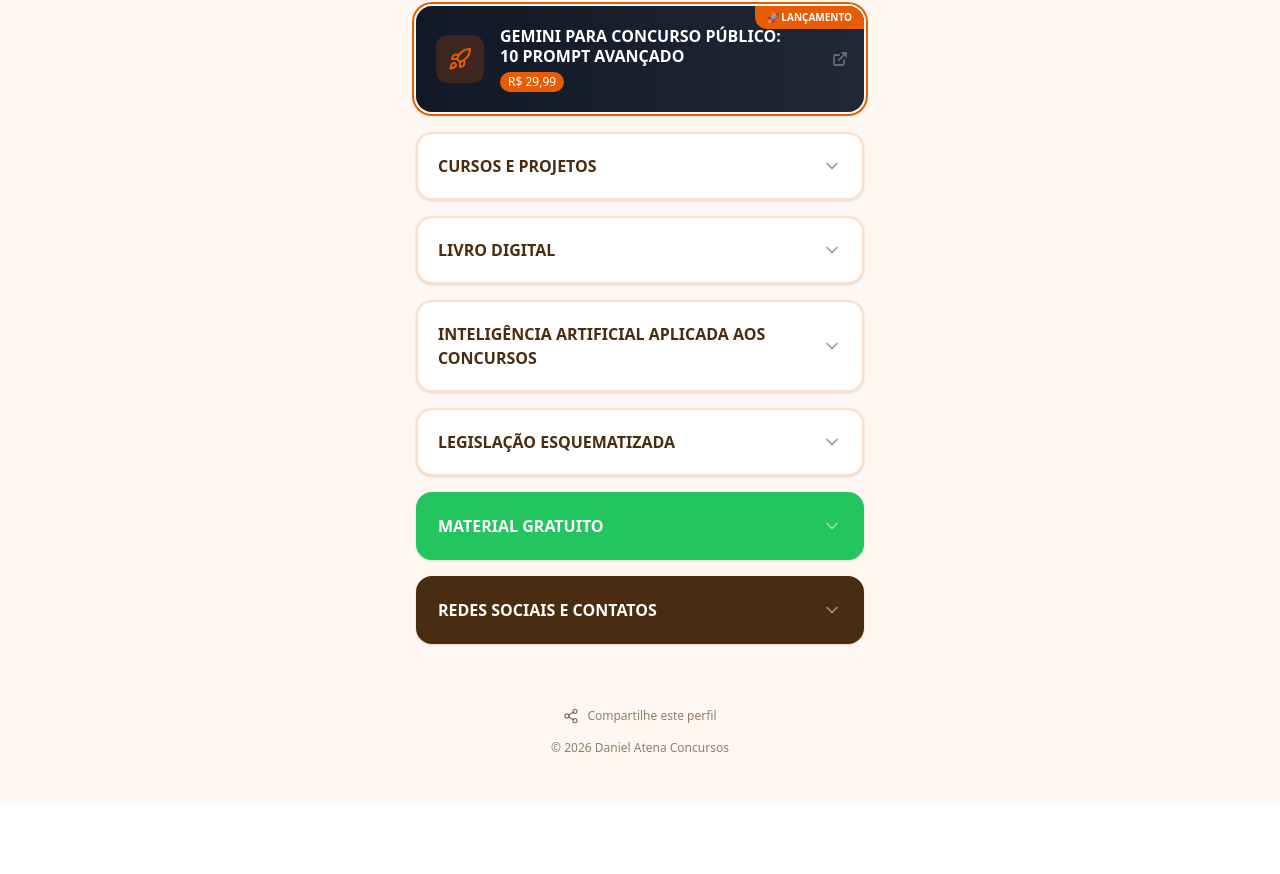
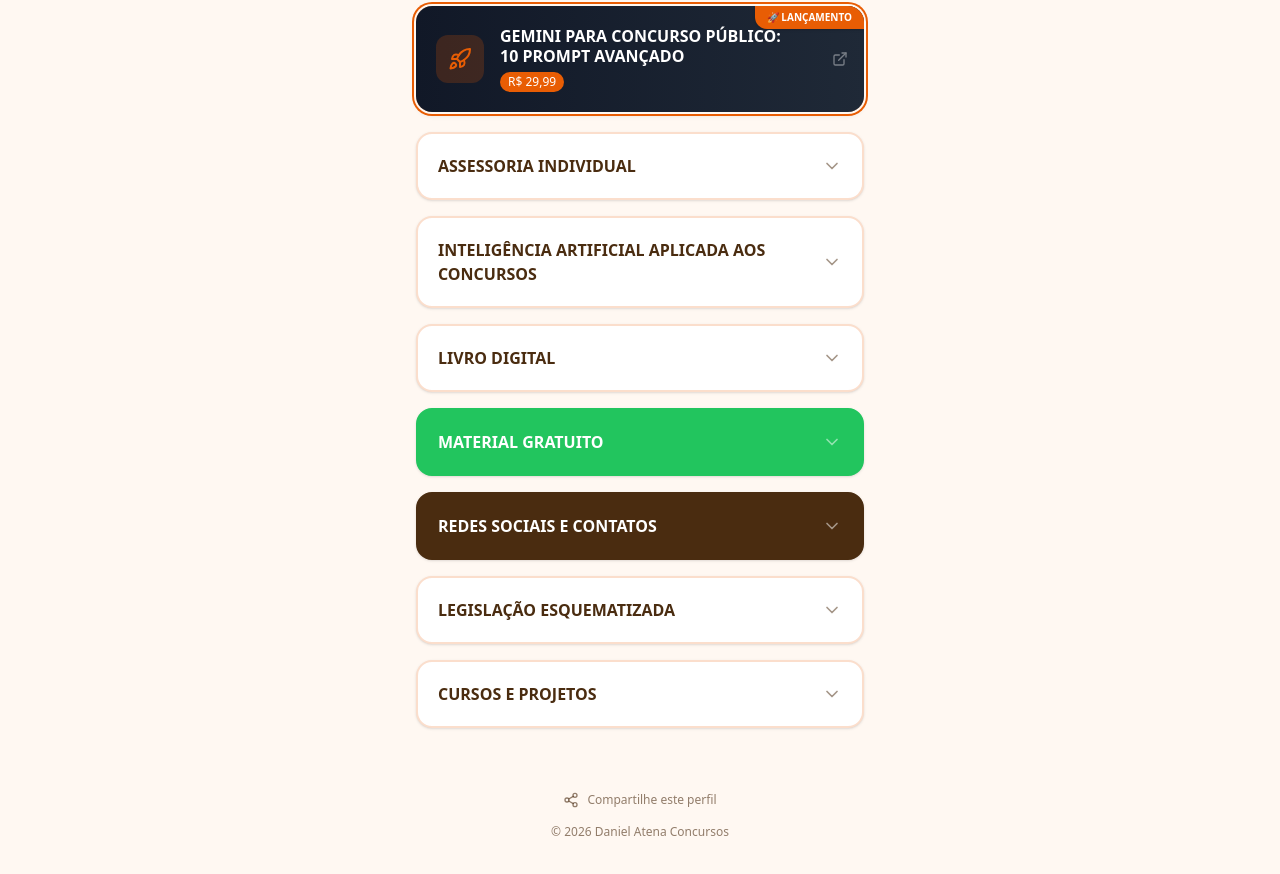
Before and after one commit to danielfla82-rgb/danielatenaconcursos-sites, a React (Vite) app: page / in a window 1280 px wide. Shown: the part 322-1196 px from the top of the page. Before the commit the page ends 1126 px from the top, so only its background shows below. Built offline with nearby package versions, Linux system fonts and the light colour scheme.

Commit message:
feat: Add new section and update product link
Introduces a new "Assessoria Individual" section with a "Mentoria Exclusiva" link and updates the "GEMINI PARA CONCURSO PÚBLICO" product link to the correct checkout URL.

```diff
--- a/src/App.tsx
+++ b/src/App.tsx
@@ -4,7 +4,7 @@
  */
 
 import { ReactNode, useState } from "react";
-import { Instagram, Youtube, MessageCircle, Globe, BookOpen, GraduationCap, Share2, ExternalLink, ChevronDown, Rocket, FileText } from "lucide-react";
+import { Instagram, Youtube, MessageCircle, Globe, BookOpen, GraduationCap, Share2, ExternalLink, ChevronDown, Rocket, FileText, Users } from "lucide-react";
 import { motion, AnimatePresence } from "motion/react";
 
 interface LinkItem {
@@ -89,7 +89,7 @@
   const topProduct: LinkItem = {
     id: "gemini-concurso",
     title: "GEMINI PARA CONCURSO PÚBLICO: \n10 PROMPT AVANÇADO",
-    url: "https://go.hotmart.com/F105447662O",
+    url: "https://pay.hotmart.com/F105447662O?checkoutMode=10",
     icon: <Rocket className="w-6 h-6" />,
     price: "R$ 29,99",
     color: "bg-gradient-to-r from-[#111827] to-[#1F2937] hover:from-[#1F2937] hover:to-[#374151]",
@@ -105,14 +105,26 @@
     items: LinkItem[];
   }[] = [
     {
-      title: "CURSOS E PROJETOS",
+      title: "Assessoria Individual",
       items: [
         {
-          id: "inss",
-          title: "Do ZERO AO INSS: Pré-Edital - Plano de 90 dias",
-          url: "https://go.hotmart.com/Q105275578I",
+          id: "mentoria",
+          title: "Mentoria Exclusiva",
+          url: "https://atena-concurso.vercel.app/#mentoria-exclusiva",
+          icon: <Users className="w-6 h-6" />,
+          color: "bg-gradient-to-r from-[#E85D04] to-[#f48c06] hover:from-[#f48c06] hover:to-[#ffba08]",
+        }
+      ]
+    },
+    {
+      title: "Inteligência Artificial aplicada aos concursos",
+      items: [
+        {
+          id: "2",
+          title: "Combo Claude SKILL para Concurso Público",
+          url: "https://pay.hotmart.com/N105131210I?checkoutMode=10",
           icon: <GraduationCap className="w-6 h-6" />,
-          price: "R$ 47,00",
+          price: "R$ 29,99 na Hotmart",
           color: "bg-gradient-to-r from-[#111827] to-[#1F2937] hover:from-[#1F2937] hover:to-[#374151]",
         }
       ]
@@ -123,7 +135,7 @@
         {
           id: "dossie-marcelo",
           title: "DOSSIÊ MARCELO BARROS: A LENDA DO ESTUDO REVERSO",
-          url: "https://go.hotmart.com/C105335217C",
+          url: "https://pay.hotmart.com/C105335217C?checkoutMode=10",
           icon: <BookOpen className="w-6 h-6" />,
           price: "R$ 24,79",
           color: "bg-gradient-to-r from-[#111827] to-[#1F2937] hover:from-[#1F2937] hover:to-[#374151]",
@@ -131,37 +143,11 @@
         {
           id: "0",
           title: "DOSSIÊ NAZLI: A ESTRATÉGIA DA MAIOR APROVADA DO BRASIL",
-          url: "https://go.hotmart.com/W105195711R",
+          url: "https://pay.hotmart.com/W105195711R?checkoutMode=10",
           icon: <BookOpen className="w-6 h-6" />,
           price: "R$ 15,00",
           color: "bg-gradient-to-r from-[#111827] to-[#1F2937] hover:from-[#1F2937] hover:to-[#374151]",
           badge: "✨ NOVIDADE",
-        }
-      ]
-    },
-    {
-      title: "Inteligência Artificial aplicada aos concursos",
-      items: [
-        {
-          id: "2",
-          title: "Combo Claude SKILL para Concurso Público",
-          url: "https://go.hotmart.com/N105131210I?dp=1",
-          icon: <GraduationCap className="w-6 h-6" />,
-          price: "R$ 29,99 na Hotmart",
-          color: "bg-gradient-to-r from-[#111827] to-[#1F2937] hover:from-[#1F2937] hover:to-[#374151]",
-        }
-      ]
-    },
-    {
-      title: "Legislação Esquematizada",
-      items: [
-        {
-          id: "1",
-          title: "NBC TSP Estrutura Conceitual Esquematizada",
-          url: "https://go.hotmart.com/A105160071T",
-          icon: <BookOpen className="w-6 h-6" />,
-          price: "R$ 29,99 na Hotmart",
-          color: "bg-gradient-to-r from-[#111827] to-[#1F2937] hover:from-[#1F2937] hover:to-[#374151]",
         }
       ]
     },
@@ -232,6 +218,32 @@
           icon: <MessageCircle className="w-6 h-6" />,
           color: "bg-[#25D366] hover:bg-[#128C7E]",
         },
+      ]
+    },
+    {
+      title: "Legislação Esquematizada",
+      items: [
+        {
+          id: "1",
+          title: "NBC TSP Estrutura Conceitual Esquematizada",
+          url: "https://go.hotmart.com/A105160071T",
+          icon: <BookOpen className="w-6 h-6" />,
+          price: "R$ 29,99 na Hotmart",
+          color: "bg-gradient-to-r from-[#111827] to-[#1F2937] hover:from-[#1F2937] hover:to-[#374151]",
+        }
+      ]
+    },
+    {
+      title: "CURSOS E PROJETOS",
+      items: [
+        {
+          id: "inss",
+          title: "Do ZERO AO INSS: Pré-Edital - Plano de 90 dias",
+          url: "https://go.hotmart.com/Q105275578I",
+          icon: <GraduationCap className="w-6 h-6" />,
+          price: "R$ 47,00",
+          color: "bg-gradient-to-r from-[#111827] to-[#1F2937] hover:from-[#1F2937] hover:to-[#374151]",
+        }
       ]
     }
   ];
```
